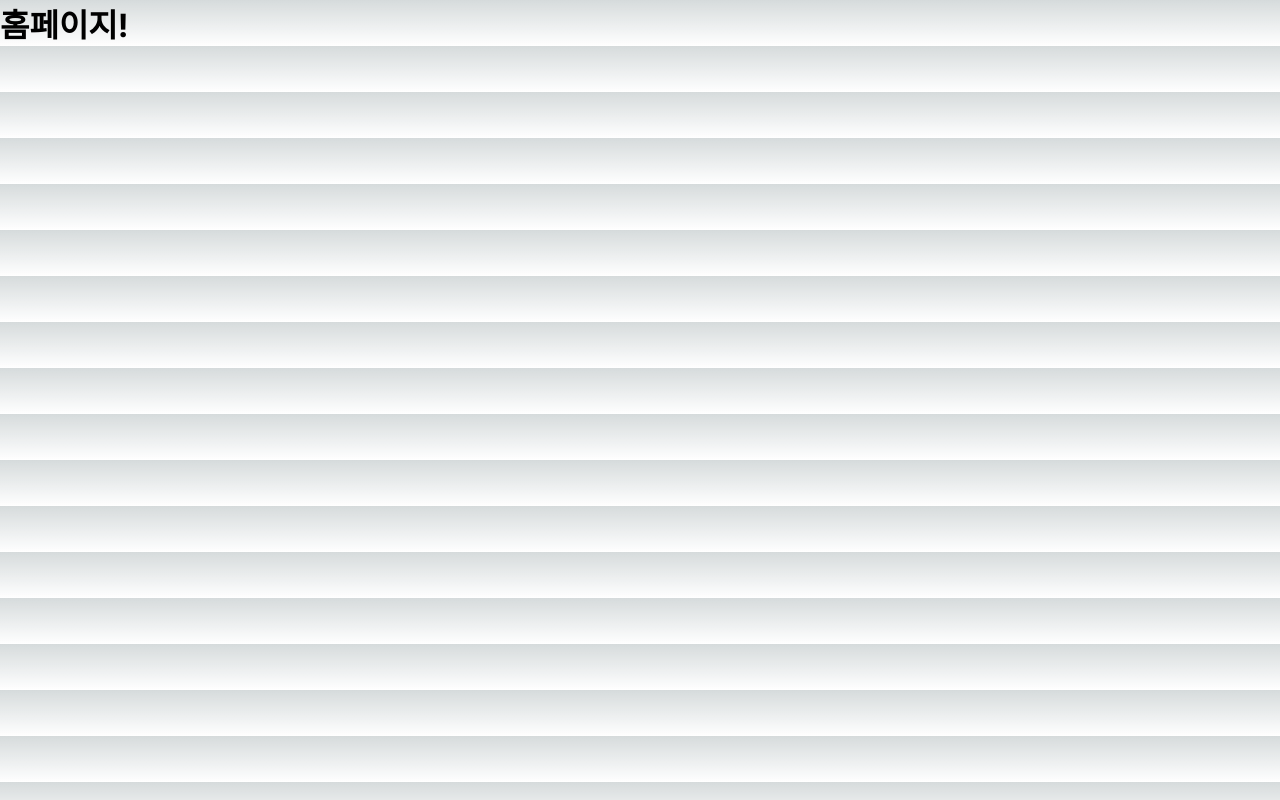
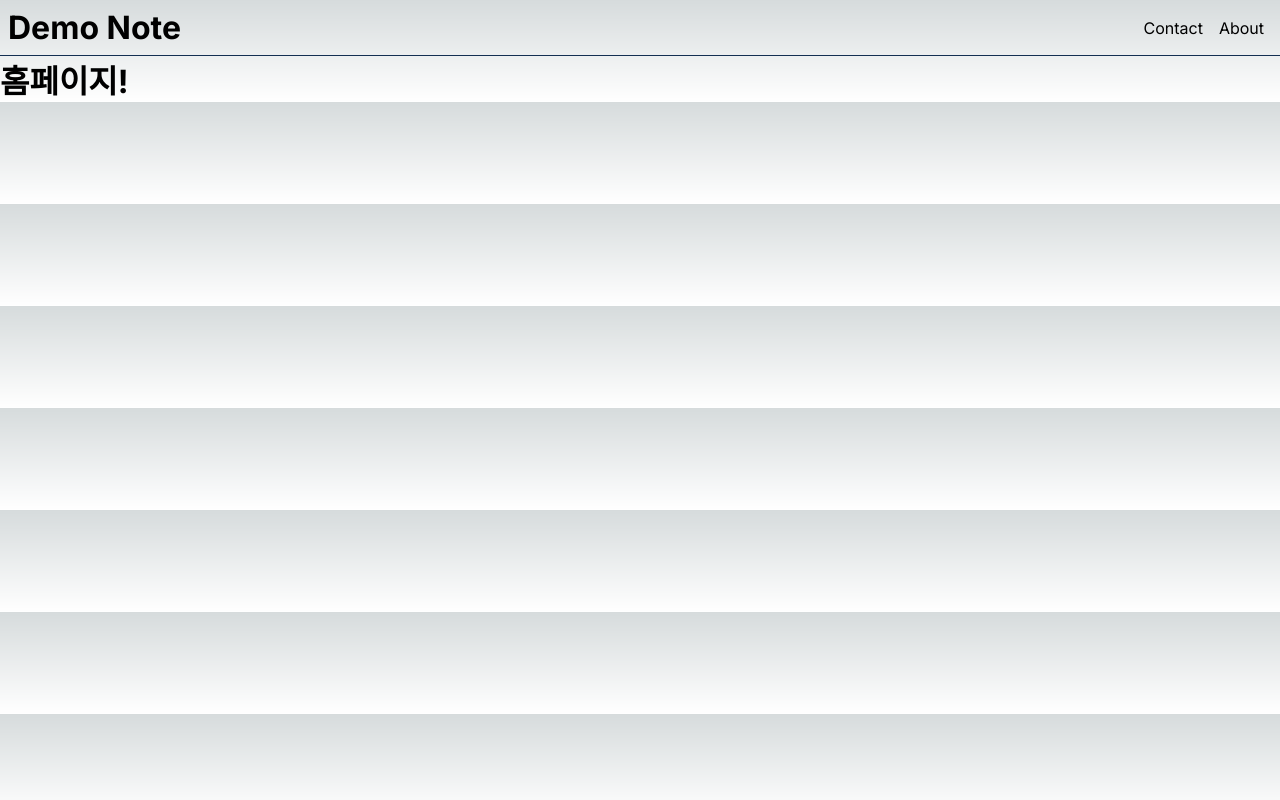
Before and after one commit to wonieeVicky/nextjs-note, a Next.js app in the folder nextjs-note/: page / in a window 1280 px wide. Built offline with nearby package versions, Linux system fonts and the light colour scheme.

Commit message:
feat: 기본 layout에 h1, nav 추가, postCSS인 layout.module.css 적용

```diff
--- /dev/null
+++ b/nextjs-note/src/app/layout.module.css
@@ -0,0 +1,11 @@
+.header {
+  display: flex;
+  justify-content: space-between;
+  align-items: center;
+  padding: 8px;
+  border-bottom: 1px solid #132f52;
+}
+
+.nav a {
+  padding: 0 8px;
+}
--- a/nextjs-note/src/app/layout.tsx
+++ b/nextjs-note/src/app/layout.tsx
@@ -1,21 +1,28 @@
-import './globals.css'
-import { Inter } from 'next/font/google'
+import './globals.css';
+import styles from './layout.module.css';
+import { Inter } from 'next/font/google';
 
-const inter = Inter({ subsets: ['latin'] })
+const inter = Inter({ subsets: ['latin'] });
 
 export const metadata = {
   title: 'Create Next App',
-  description: 'Generated by create next app',
-}
+  description: 'Generated by create next app'
+};
 
-export default function RootLayout({
-  children,
-}: {
-  children: React.ReactNode
-}) {
+export default function RootLayout({ children }: { children: React.ReactNode }) {
   return (
     <html lang="en">
-      <body className={inter.className}>{children}</body>
+      <body className={inter.className}>
+        {/*  */}
+        <header className={styles.header}>
+          <h1>Demo Note</h1>
+          <nav className={styles.nav}>
+            <a href="">Contact</a>
+            <a href="">About</a>
+          </nav>
+        </header>
+        {children}
+      </body>
     </html>
-  )
+  );
 }
```
